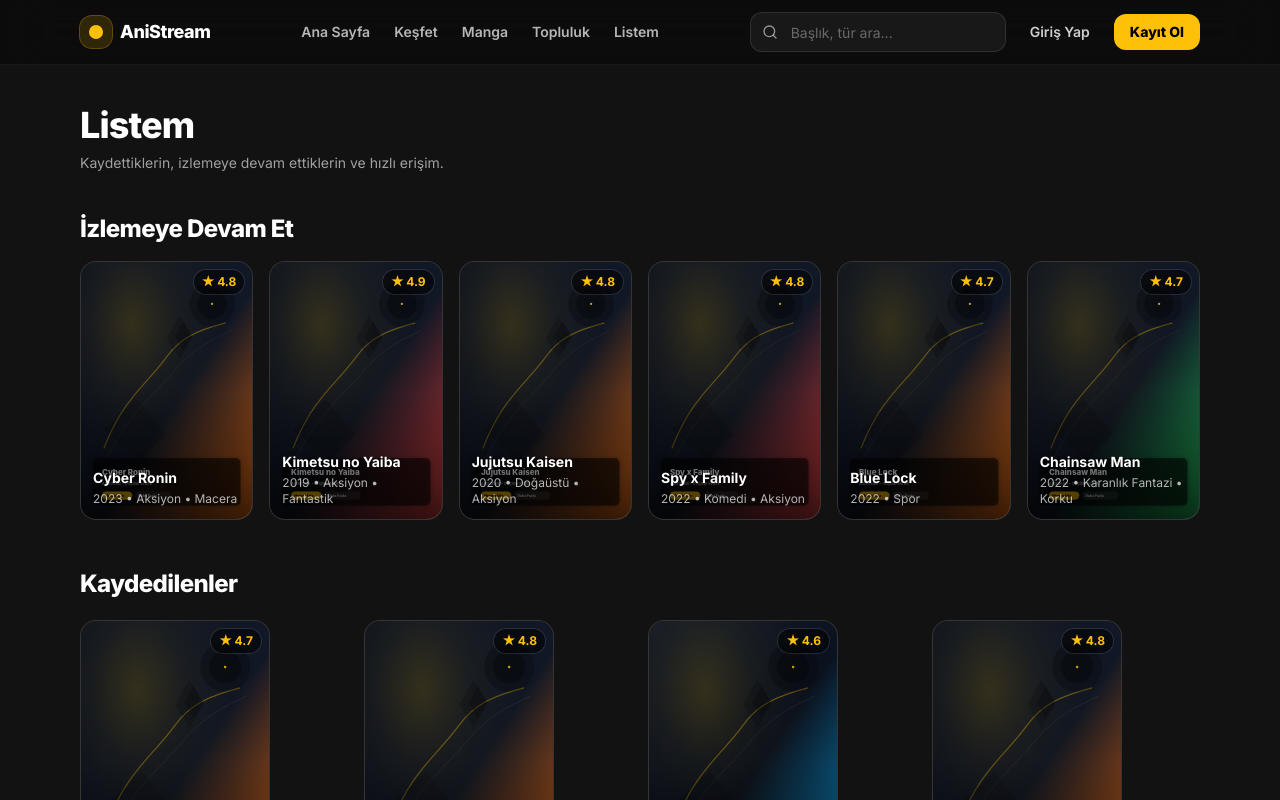
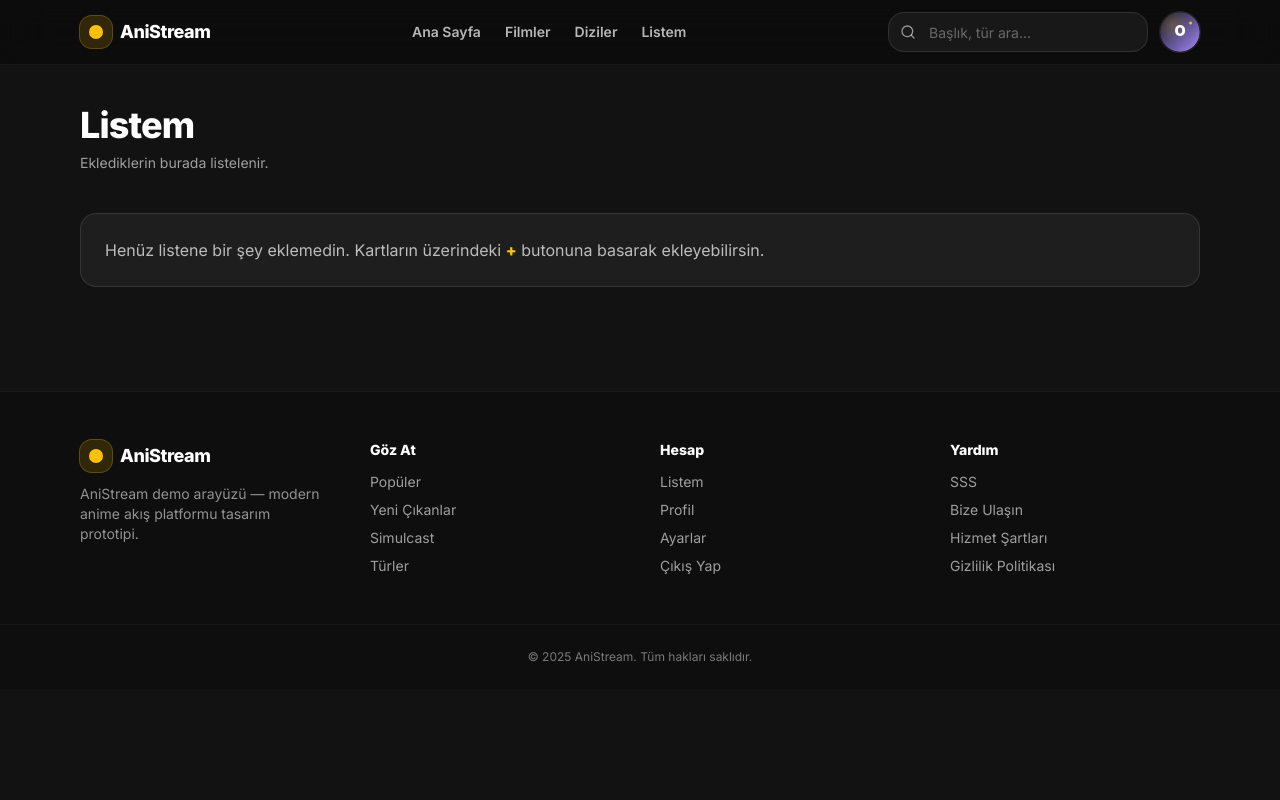
Before and after one commit to BerkantHrmc/animeweb, a Next.js app: page /listem in a window 1280 px wide. Shown: the top 800 px of the page. Built offline with nearby package versions, Linux system fonts and the light colour scheme.

Commit message:
feat: Implement listem feature for user's anime list
Co-authored-by: bhurmaci21 <bhurmaci21@posta.pau.edu.tr>

```diff
--- a/src/app/anime/[slug]/page.tsx
+++ b/src/app/anime/[slug]/page.tsx
@@ -4,6 +4,7 @@ import { Navbar } from '@/components/Navbar';
 import { Badge } from '@/components/ui/Badge';
 import { LinkButton } from '@/components/ui/Button';
 import { IconPlay } from '@/components/Icons';
+import { AddToListButton } from '@/components/listem/AddToListButton';
 import { ANIME, CAST, getAnimeBySlug, pick } from '@/lib/mock';
 import { AnimeDetailClient } from './AnimeDetailClient';
 
@@ -68,9 +69,7 @@ export default async function AnimeDetailPage({ params }: { params: Promise<{ sl
               <LinkButton href="#" size="lg" variant="secondary" className="h-12">
                 Fragman
               </LinkButton>
-              <LinkButton href="#" size="lg" variant="secondary" className="h-12 w-12 justify-center px-0">
-                +
-              </LinkButton>
+              <AddToListButton slug={anime.slug} size="lg" className="bg-white/10" />
             </div>
 
             <div className="mt-10 hidden items-center gap-3 text-xs text-white/55 md:flex">
--- a/src/app/layout.tsx
+++ b/src/app/layout.tsx
@@ -1,6 +1,7 @@
 import type { Metadata } from 'next';
 import { Inter } from 'next/font/google';
 import './globals.css';
+import { ListemProvider } from '@/components/listem/ListemProvider';
 
 const inter = Inter({ subsets: ['latin'] });
 
@@ -16,7 +17,9 @@ export default function RootLayout({
 }>) {
   return (
     <html lang="tr" className={inter.className}>
-      <body className="min-h-screen bg-bg">{children}</body>
+      <body className="min-h-screen bg-bg">
+        <ListemProvider>{children}</ListemProvider>
+      </body>
     </html>
   );
 }
--- /dev/null
+++ b/src/app/listem/ListemClient.tsx
@@ -0,0 +1,32 @@
+'use client';
+
+import { useMemo } from 'react';
+import { useListem } from '@/components/listem/ListemProvider';
+import { ANIME } from '@/lib/mock';
+import { AnimeCard } from '@/components/AnimeCard';
+
+export function ListemClient() {
+  const { slugs } = useListem();
+
+  const items = useMemo(() => {
+    const map = new Map(ANIME.map((a) => [a.slug, a] as const));
+    return slugs.map((s) => map.get(s)).filter(Boolean);
+  }, [slugs]);
+
+  if (items.length === 0) {
+    return (
+      <div className="mt-10 rounded-2xl border border-white/10 bg-white/5 p-6 text-white/70">
+        Henüz listene bir şey eklemedin. Kartların üzerindeki <span className="font-extrabold text-accent">+</span>{' '}
+        butonuna basarak ekleyebilirsin.
+      </div>
+    );
+  }
+
+  return (
+    <div className="mt-6 grid gap-4 sm:grid-cols-2 md:grid-cols-3 lg:grid-cols-4">
+      {items.map((a) => (
+        <AnimeCard key={a!.slug} anime={a!} />
+      ))}
+    </div>
+  );
+}
--- a/src/app/listem/page.tsx
+++ b/src/app/listem/page.tsx
@@ -1,39 +1,16 @@
 import { Navbar } from '@/components/Navbar';
 import { Footer } from '@/components/Footer';
-import { SectionHeader } from '@/components/SectionHeader';
-import { HorizontalRow } from '@/components/HorizontalRow';
-import { AnimeCard } from '@/components/AnimeCard';
-import { ANIME, pick } from '@/lib/mock';
+import { ListemClient } from './ListemClient';
 
 export default function ListemPage() {
-  const myList = pick(ANIME, 8);
-  const continueWatching = pick(ANIME, 6);
-
   return (
     <div className="min-h-screen">
       <Navbar variant="app" />
 
       <main className="mx-auto max-w-6xl px-4 py-10">
         <h1 className="text-3xl font-extrabold tracking-tight text-white md:text-4xl">Listem</h1>
-        <p className="mt-2 text-sm text-white/60">Kaydettiklerin, izlemeye devam ettiklerin ve hızlı erişim.</p>
-
-        <section className="mt-10">
-          <SectionHeader title="İzlemeye Devam Et" />
-          <HorizontalRow>
-            {continueWatching.map((a) => (
-              <AnimeCard key={a.slug} anime={a} />
-            ))}
-          </HorizontalRow>
-        </section>
-
-        <section className="mt-10">
-          <SectionHeader title="Kaydedilenler" />
-          <div className="mt-5 grid gap-4 sm:grid-cols-2 md:grid-cols-3 lg:grid-cols-4">
-            {myList.map((a) => (
-              <AnimeCard key={a.slug} anime={a} />
-            ))}
-          </div>
-        </section>
+        <p className="mt-2 text-sm text-white/60">Eklediklerin burada listelenir.</p>
+        <ListemClient />
       </main>
 
       <Footer />
--- a/src/components/AnimeCard.tsx
+++ b/src/components/AnimeCard.tsx
@@ -1,6 +1,7 @@
 import Image from 'next/image';
 import Link from 'next/link';
 import type { Anime } from '@/lib/mock';
+import { AddToListButton } from '@/components/listem/AddToListButton';
 
 export function AnimeCard({ anime, compact }: { anime: Anime; compact?: boolean }) {
   return (
@@ -32,6 +33,10 @@ export function AnimeCard({ anime, compact }: { anime: Anime; compact?: boolean
       <div className="absolute right-2 top-2 rounded-full bg-black/55 px-2 py-1 text-xs font-bold text-accent ring-1 ring-white/10">
         ★ {anime.rating.toFixed(1)}
       </div>
+
+      <div className="absolute left-2 top-2">
+        <AddToListButton slug={anime.slug} size="sm" className="bg-black/55 hover:bg-black/65" />
+      </div>
     </Link>
   );
 }
--- a/src/components/Navbar.tsx
+++ b/src/components/Navbar.tsx
@@ -1,20 +1,23 @@
 'use client';
 
 import Link from 'next/link';
+import Image from 'next/image';
 import { useMemo, useState } from 'react';
 import { Logo } from './Logo';
 import { IconMenu, IconSearch } from './Icons';
+import { avatarDataUri } from '@/lib/placeholders';
+import { useListem } from '@/components/listem/ListemProvider';
 
 export function Navbar({ variant = 'app' }: { variant?: 'app' | 'auth' }) {
   const [open, setOpen] = useState(false);
+  const { count } = useListem();
 
   const links = useMemo(() => {
     if (variant === 'app') {
       return [
         { href: '/dashboard', label: 'Ana Sayfa' },
-        { href: '/dashboard#kesfet', label: 'Keşfet' },
-        { href: '/dashboard#manga', label: 'Manga' },
-        { href: '/dashboard#topluluk', label: 'Topluluk' },
+        { href: '/dashboard#filmler', label: 'Filmler' },
+        { href: '/dashboard#diziler', label: 'Diziler' },
         { href: '/listem', label: 'Listem' }
       ];
     }
@@ -28,50 +31,65 @@ export function Navbar({ variant = 'app' }: { variant?: 'app' | 'auth' }) {
 
   return (
     <header className="sticky top-0 z-50 border-b border-white/5 bg-black/30 backdrop-blur-xl">
-      <div className="mx-auto flex max-w-6xl items-center justify-between px-4 py-3">
+      <div className="mx-auto flex max-w-6xl items-center gap-4 px-4 py-3">
         <Logo />
 
-        <nav className="hidden items-center gap-6 md:flex">
-            {links.map((l) => (
+        <nav className="hidden flex-1 items-center justify-center gap-6 md:flex">
+          {links.map((l) => {
+            const isListem = l.href === '/listem';
+            return (
               <Link
                 key={l.href}
                 href={l.href}
-                className="text-sm font-semibold text-white/70 hover:text-white transition"
+                className="relative text-sm font-semibold text-white/70 hover:text-white transition"
               >
                 {l.label}
+                {isListem && count > 0 ? (
+                  <span className="ml-2 inline-flex h-5 min-w-5 items-center justify-center rounded-full bg-accent px-1.5 text-[11px] font-extrabold text-black">
+                    {count}
+                  </span>
+                ) : null}
               </Link>
-            ))}
+            );
+          })}
         </nav>
 
-        <div className="flex items-center gap-2">
+        <div className="flex items-center gap-3">
           {variant === 'app' ? (
-            <div className="hidden items-center gap-2 md:flex">
+            <>
+              <div className="hidden md:block">
                 <div className="relative">
                   <input
                     placeholder="Başlık, tür ara..."
-                  className="h-10 w-64 rounded-xl border border-white/10 bg-white/5 pl-10 pr-3 text-sm text-white/85 placeholder:text-white/35"
+                    className="h-10 w-[260px] rounded-2xl border border-white/10 bg-white/5 pl-10 pr-3 text-sm text-white/85 placeholder:text-white/35"
                   />
                   <div className="absolute inset-y-0 left-0 flex items-center pl-3 text-white/55">
                     <IconSearch className="h-4 w-4" />
                   </div>
                 </div>
               </div>
-          ) : null}
 
-          {/* Auth buttons always visible on all pages */}
-          <div className="hidden items-center gap-2 sm:flex">
+              <div className="relative h-10 w-10 overflow-hidden rounded-full ring-1 ring-white/10 bg-white/5">
+                <Image
+                  src={avatarDataUri('Otaku')}
+                  alt="Profil"
+                  fill
+                  unoptimized
+                  className="object-cover"
+                  sizes="40px"
+                />
+              </div>
+            </>
+          ) : (
+            <>
               <Link href="/login" className="rounded-xl px-4 py-2 text-sm font-semibold text-white/80 hover:bg-white/10">
                 Giriş Yap
               </Link>
               <Link href="/register" className="rounded-xl bg-accent px-4 py-2 text-sm font-extrabold text-black">
                 Kayıt Ol
               </Link>
-          </div>
-
-          {/* Mobile: keep CTA visible even without opening menu */}
-          <Link href="/register" className="sm:hidden rounded-xl bg-accent px-3 py-2 text-sm font-extrabold text-black">
-            Kayıt Ol
-          </Link>
+            </>
+          )}
 
           <button
             type="button"
@@ -98,6 +116,8 @@ export function Navbar({ variant = 'app' }: { variant?: 'app' | 'auth' }) {
                   {l.label}
                 </Link>
               ))}
+              {variant === 'auth' ? (
+                <>
                   <div className="h-px bg-white/10 my-2" />
                   <Link
                     href="/login"
@@ -113,6 +133,8 @@ export function Navbar({ variant = 'app' }: { variant?: 'app' | 'auth' }) {
                   >
                     Kayıt Ol
                   </Link>
+                </>
+              ) : null}
             </div>
           </div>
         </div>
--- /dev/null
+++ b/src/components/listem/AddToListButton.tsx
@@ -0,0 +1,41 @@
+'use client';
+
+import { useListem } from './ListemProvider';
+
+export function AddToListButton({
+  slug,
+  size = 'md',
+  className
+}: {
+  slug: string;
+  size?: 'sm' | 'md' | 'lg';
+  className?: string;
+}) {
+  const { has, toggle } = useListem();
+  const added = has(slug);
+
+  const dims = size === 'sm' ? 'h-8 w-8' : size === 'lg' ? 'h-12 w-12' : 'h-10 w-10';
+  const text = size === 'lg' ? 'text-xl' : 'text-lg';
+
+  return (
+    <button
+      type="button"
+      onClick={(e) => {
+        e.preventDefault();
+        e.stopPropagation();
+        toggle(slug);
+      }}
+      className={[
+        'grid place-items-center rounded-xl border border-white/10 bg-white/10 text-white/90',
+        'hover:bg-white/15 hover:border-white/15 transition active:scale-[0.98]',
+        added ? 'ring-1 ring-accent/40 shadow-[0_0_0_2px_rgba(255,193,7,0.12)]' : '',
+        dims,
+        className
+      ].join(' ')}
+      aria-label={added ? 'Listemden çıkar' : 'Listeme ekle'}
+      title={added ? 'Listemden çıkar' : 'Listeme ekle'}
+    >
+      <span className={[text, 'font-extrabold leading-none'].join(' ')}>{added ? '✓' : '+'}</span>
+    </button>
+  );
+}
--- /dev/null
+++ b/src/components/listem/ListemProvider.tsx
@@ -0,0 +1,51 @@
+'use client';
+
+import { createContext, useContext, useEffect, useMemo, useState } from 'react';
+import { readListem, toggleListemSlug, writeListem } from '@/lib/listem';
+
+type Ctx = {
+  slugs: string[];
+  has: (slug: string) => boolean;
+  toggle: (slug: string) => void;
+  count: number;
+};
+
+const ListemContext = createContext<Ctx | null>(null);
+
+export function ListemProvider({ children }: { children: React.ReactNode }) {
+  const [slugs, setSlugs] = useState<string[]>([]);
+
+  useEffect(() => {
+    setSlugs(readListem());
+  }, []);
+
+  const value = useMemo<Ctx>(() => {
+    return {
+      slugs,
+      count: slugs.length,
+      has: (slug) => slugs.includes(slug),
+      toggle: (slug) => {
+        setSlugs((prev) => {
+          const next = toggleListemSlug(prev, slug);
+          writeListem(next);
+          return next;
+        });
+      }
+    };
+  }, [slugs]);
+
+  return <ListemContext.Provider value={value}>{children}</ListemContext.Provider>;
+}
+
+export function useListem() {
+  const ctx = useContext(ListemContext);
+  if (!ctx) {
+    return {
+      slugs: [] as string[],
+      count: 0,
+      has: () => false,
+      toggle: () => {}
+    };
+  }
+  return ctx;
+}
--- /dev/null
+++ b/src/lib/listem.ts
@@ -0,0 +1,23 @@
+export const LIST_KEY = 'anistream:listem:v1';
+
+export function readListem(): string[] {
+  if (typeof window === 'undefined') return [];
+  try {
+    const raw = window.localStorage.getItem(LIST_KEY);
+    if (!raw) return [];
+    const parsed = JSON.parse(raw);
+    if (!Array.isArray(parsed)) return [];
+    return parsed.filter((x) => typeof x === 'string');
+  } catch {
+    return [];
+  }
+}
+
+export function writeListem(slugs: string[]) {
+  if (typeof window === 'undefined') return;
+  window.localStorage.setItem(LIST_KEY, JSON.stringify(slugs));
+}
+
+export function toggleListemSlug(current: string[], slug: string) {
+  return current.includes(slug) ? current.filter((s) => s !== slug) : [slug, ...current];
+}
```
Lines whose indentation alone changed are shown as unchanged.
